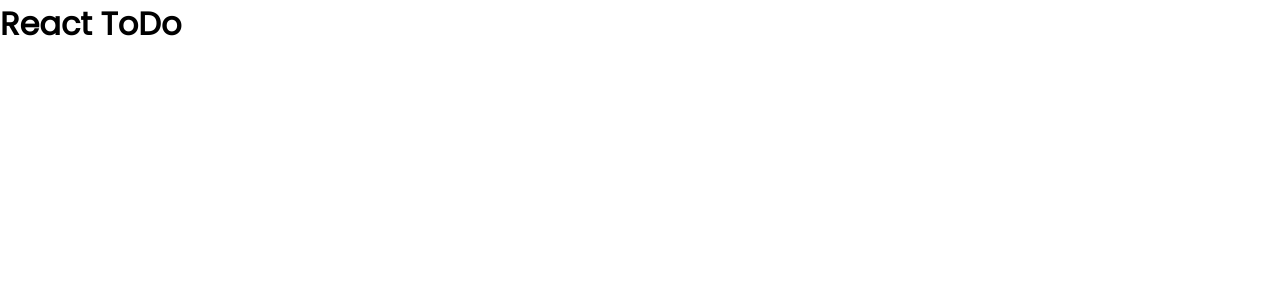
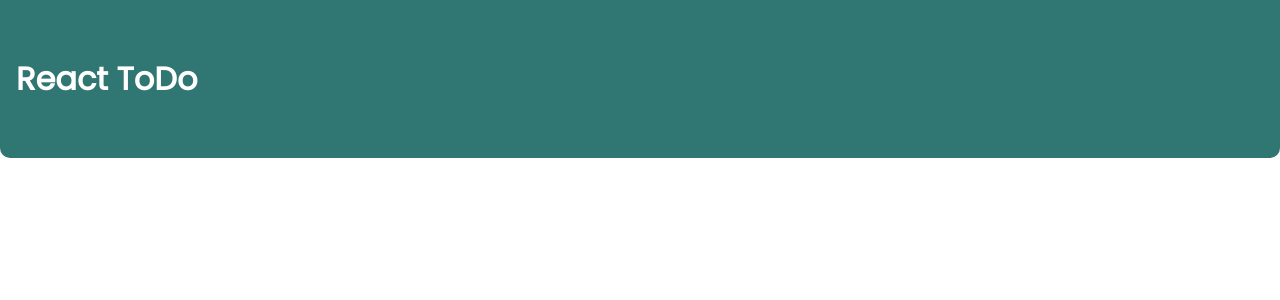
Before and after one commit to alfianandinugraha/react-todo, a React (Create React App) app: page / in a window 1280 px wide. Shown: the top 300 px of the page. Built offline with nearby package versions, Linux system fonts and the light colour scheme.

Commit message:
add: adding style for header

```diff
--- a/src/Components/Header.tsx
+++ b/src/Components/Header.tsx
@@ -13,7 +13,7 @@ export default class Header extends Component<Props, State> {
   render() {
     return (
       <header id="Header">
-        <div className="header">
+        <div className="header container">
           <h1>React ToDo</h1>
         </div>
       </header>
--- a/src/Style.scss
+++ b/src/Style.scss
@@ -5,3 +5,16 @@ $primary-color: #307672;
   margin: 0;
   padding: 0;
 }
+
+.container {
+  padding: 0 1rem;
+}
+
+header#Header {
+  background-color: $primary-color;
+  color: white;
+  height: 158px;
+  display: flex;
+  align-items: center;
+  border-radius: 0 0 10px 10px;
+}
```
